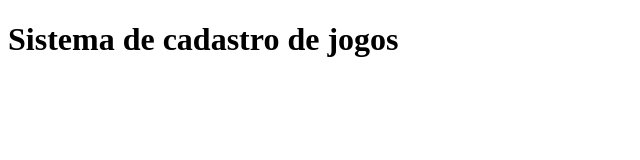
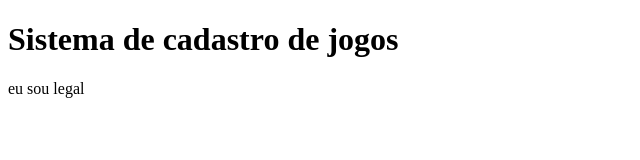
Before and after one commit to LuizCarlosBergamini/treino-git-github, a plain HTML site: page index.html in a window 1280 px wide. Shown: the full height of the page, 0-640 px from the left. Drawn offline with Linux system fonts and the light colour scheme.

Commit message:
mudanças no html

```diff
--- a/index.html
+++ b/index.html
@@ -9,5 +9,6 @@
 <body>
     <h1>Sistema de cadastro de jogos</h1>
     <script src="app.js"></script>
+    <p>eu sou legal</p>
 </body>
 </html>
```
